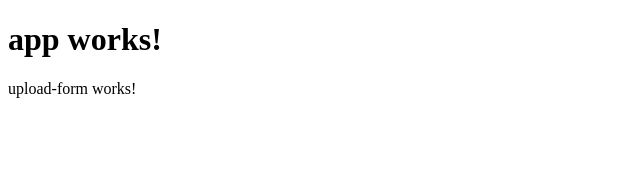
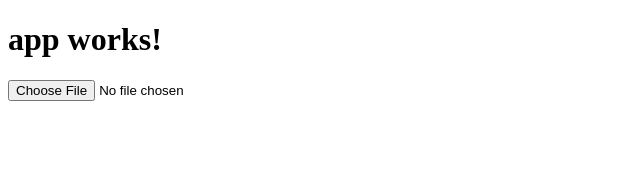
Before and after one commit to webDva/Spritesheet-Maker, an Angular app in the folder frontend/: page / in a window 1280 px wide. Shown: the top 170 px of the page, without its empty margins (0-640 px from the left). Built offline with nearby package versions, Linux system fonts and the light colour scheme.

Commit message:
defined behavior for upload form component

```diff
--- a/frontend/src/app/upload-form/upload-form.component.html
+++ b/frontend/src/app/upload-form/upload-form.component.html
@@ -1,3 +1,2 @@
-<p>
-  upload-form works!
-</p>
+<input type="file" #filelist (change)="upload(filelist.files)" placeholder="Upload files">
+<p>{{filename}}</p>
--- a/frontend/src/app/upload-form/upload-form.component.ts
+++ b/frontend/src/app/upload-form/upload-form.component.ts
@@ -1,15 +1,21 @@
-import { Component, OnInit } from '@angular/core';
+import {Component, OnInit} from '@angular/core';
 
 @Component({
-  selector: 'app-upload-form',
-  templateUrl: './upload-form.component.html',
-  styleUrls: ['./upload-form.component.css']
+    selector: 'app-upload-form',
+    templateUrl: './upload-form.component.html',
+    styleUrls: ['./upload-form.component.css']
 })
 export class UploadFormComponent implements OnInit {
 
-  constructor() { }
+    filename = '';
 
-  ngOnInit() {
-  }
+    upload(files: FileList) {
+        this.filename = files[0].name;
+    }
+
+    constructor() {}
+
+    ngOnInit() {
+    }
 
 }
```
